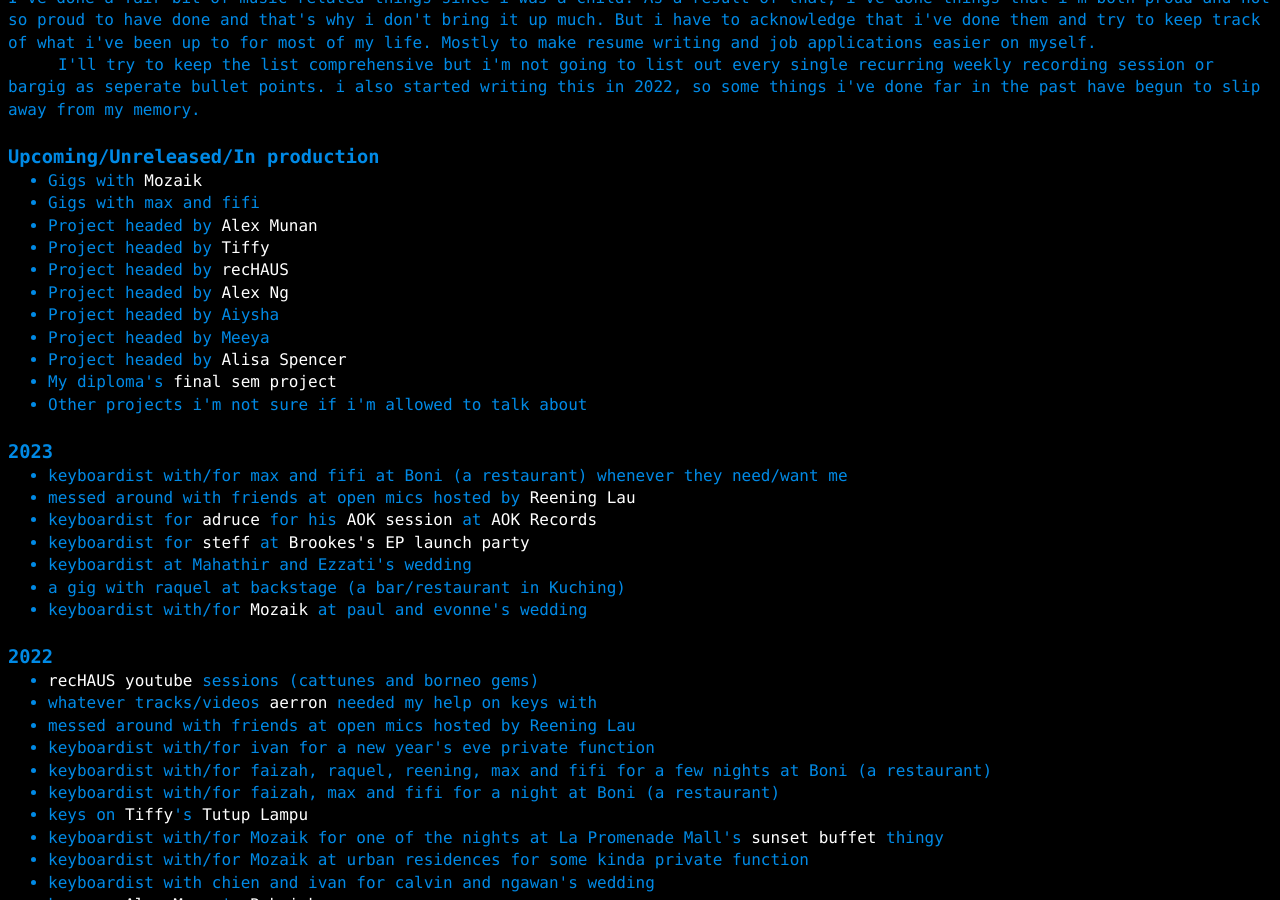
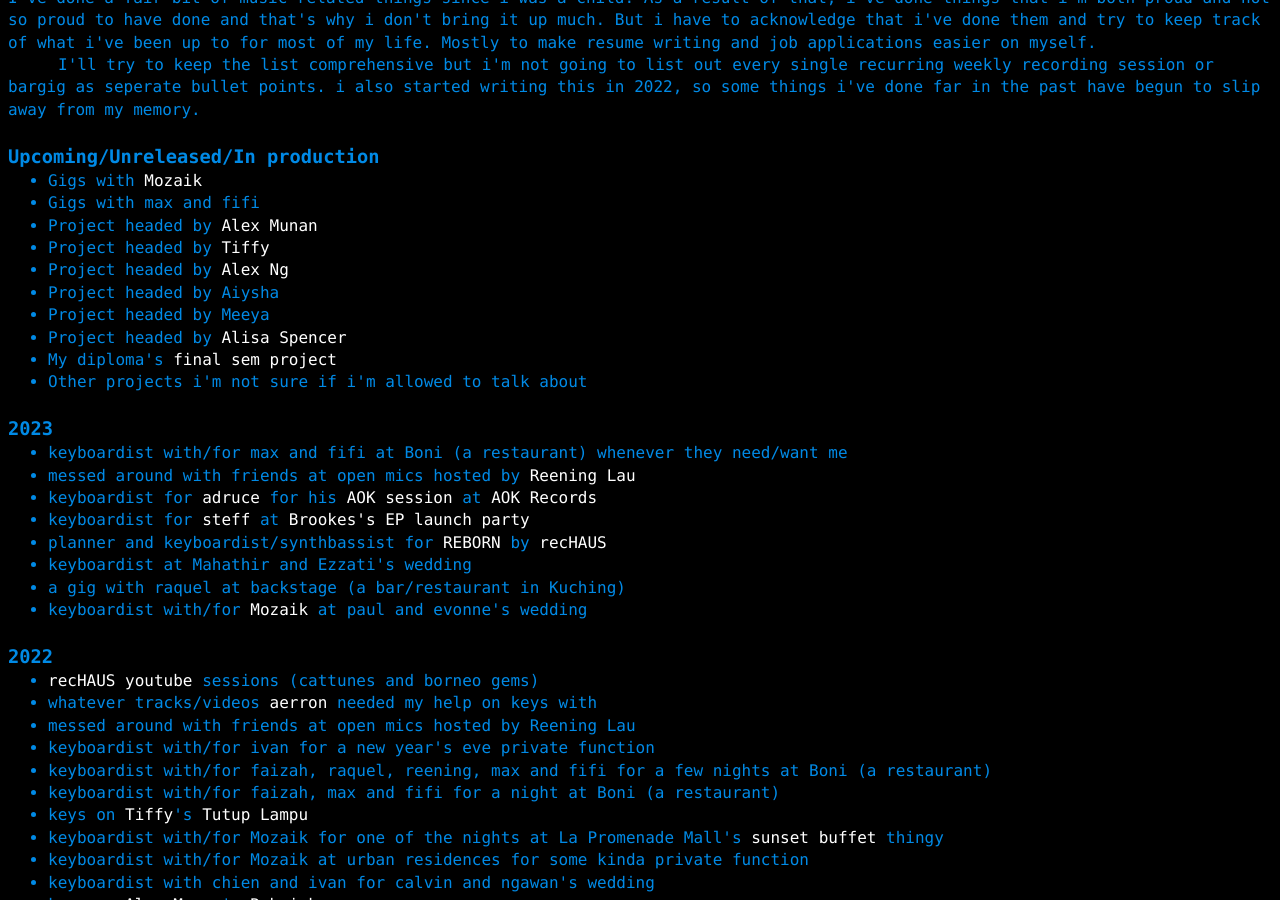
Before and after one commit to a-erfan-aa/a-erfan-aa.github.io, a Jekyll site: the page built from things-i-make/music-comprehensive.html, in a window 1280 px wide and 900 px high, scrolled down 439 px. Built offline with Jekyll 4.4.1, drawn with Linux system fonts in a browser that asks for light colours.

Commit message:
Move project by recHAUS from upcoming to 2023
to music-comprehensive.html

Also add name (REBORN) and relevant links

```diff
--- a/things-i-make/music-comprehensive.html
+++ b/things-i-make/music-comprehensive.html
@@ -61,7 +61,6 @@
 		<li>Gigs with max and fifi</li>
 		<li>Project headed by <a href="https://www.instagram.com/alex_munan/?hl=en">Alex Munan</a></li>
 		<li>Project headed by <a href="https://www.instagram.com/tiffanytammy/">Tiffy</a></li>
-		<li>Project headed by <a href="https://www.instagram.com/rechaus_/?hl=en">recHAUS</a></li>
 		<li>Project headed by <a href="https://www.instagram.com/alexngwhng/">Alex Ng</a></li>
 		<li>Project headed by Aiysha</li>
 		<li>Project headed by Meeya</li>
@@ -74,7 +73,7 @@
 <br>
 
 <!-- stalled
-<div>
+	<div>
 	<h3>Stalled</h3>
 	<p>Projects that have their work paused and have no resume in sight</p>
 	<ul>
@@ -94,6 +93,7 @@
 		<li>messed around with friends at open mics hosted by <a href="https://www.instagram.com/reeninglaumusic/">Reening Lau</a></li>
 		<li>keyboardist for <a href="https://www.instagram.com/adruceazman/">adruce</a> for his <a href="https://www.youtube.com/watch?v=jaM9oLt6QmQ">AOK session</a> at <a herf="https://www.aokrecordskch.com/">AOK Records</a></li>
 		<li>keyboardist for <a href="https://www.instagram.com/fleursteff/">steff</a> at <a href="https://www.instagram.com/p/CoRSMWtSRBJ/">Brookes's EP launch party</a></li>
+		<li>planner and keyboardist/synthbassist for <a href="https://www.instagram.com/p/Coo3i74P3wb/">REBORN</a> by <a href="https://www.instagram.com/rechaus_/">recHAUS</a></li>
 		<li>keyboardist at Mahathir and Ezzati's wedding</li>
 		<li>a gig with raquel at backstage (a bar/restaurant in Kuching)</li>
 		<li>keyboardist with/for <a href="https://www.instagram.com/soundofmozaik/">Mozaik</a> at paul and evonne's wedding</li>
```
